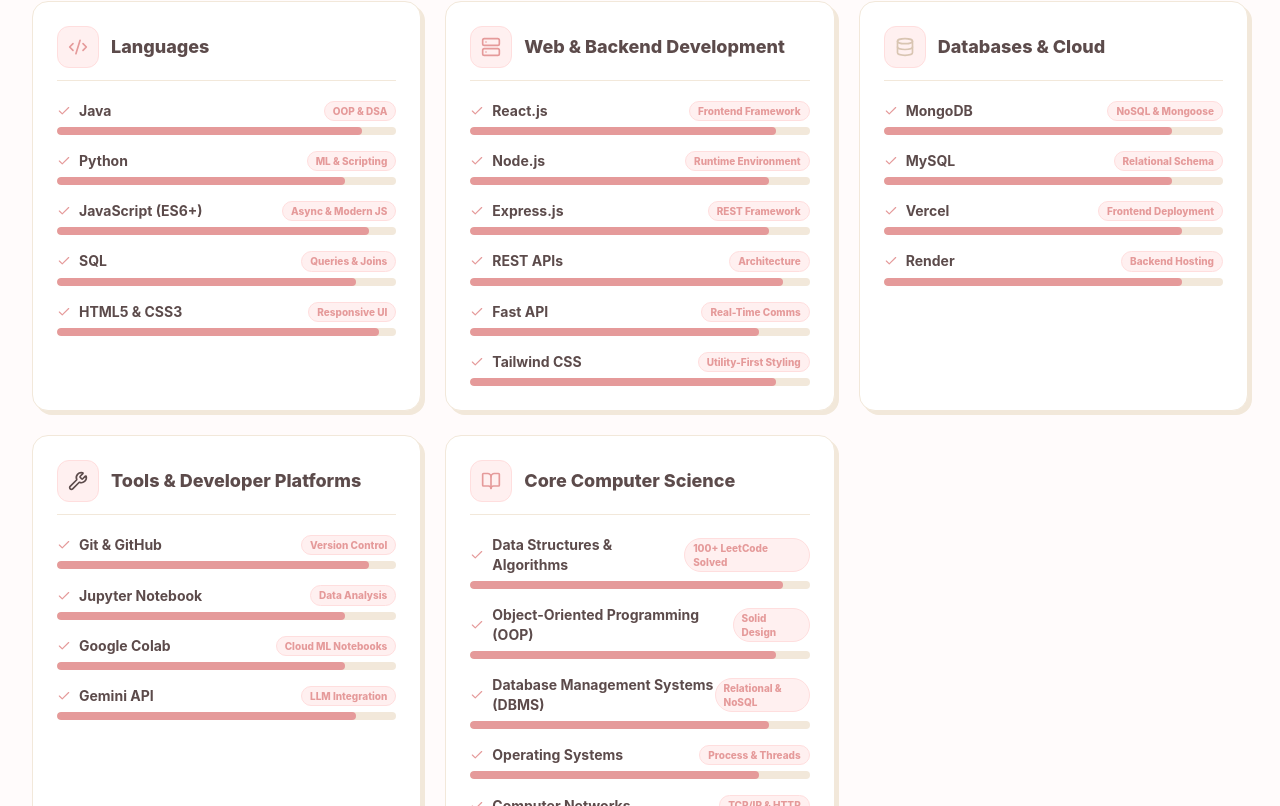
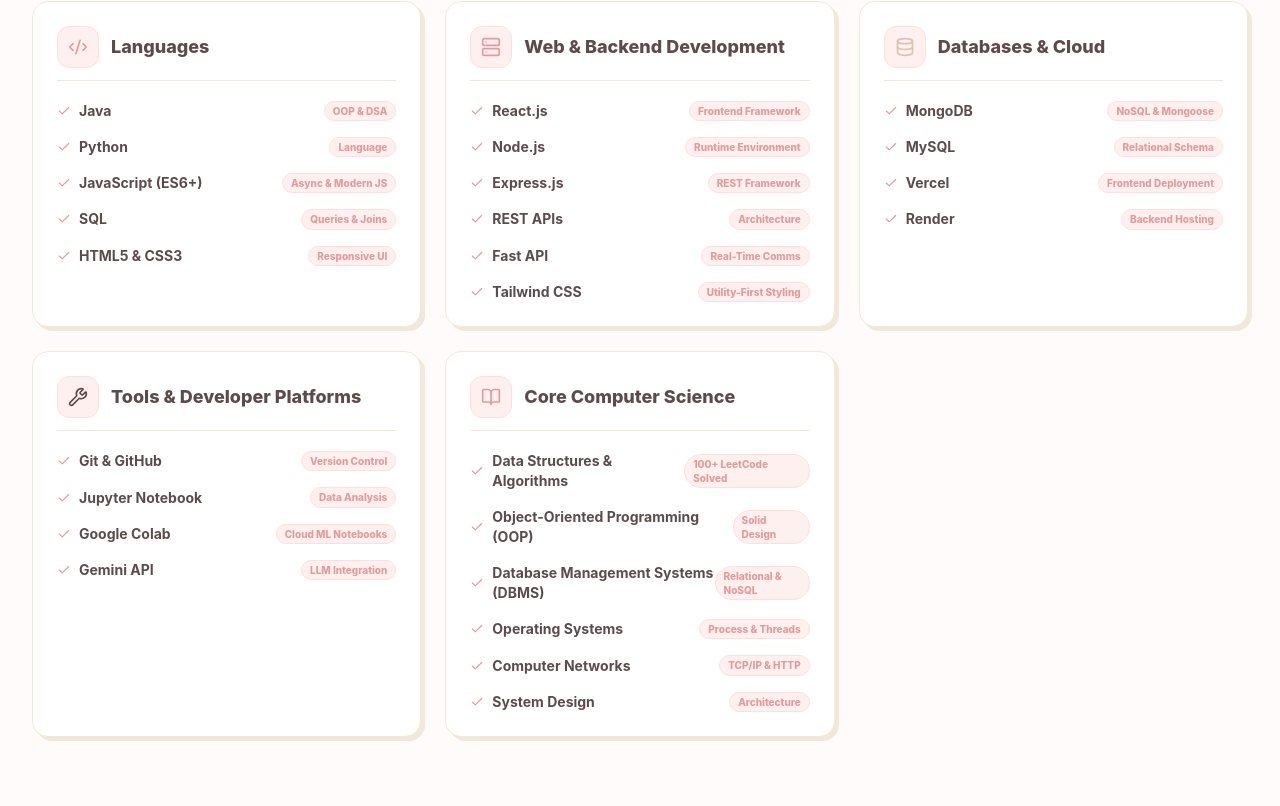
Before and after one commit to aditieishh/aditisportfolio, a React (Vite) app: page / in a window 1280 px wide. Shown: the part 1834-2640 px from the top of the page. Built offline with nearby package versions, Linux system fonts and the light colour scheme.

Commit message:
Update portfolioData.ts

```diff
--- a/src/data/portfolioData.ts
+++ b/src/data/portfolioData.ts
@@ -81,33 +81,33 @@
     title: "Languages",
     iconName: "Code2",
     skills: [
-      { name: "Java", level: 90, badge: "OOP & DSA" },
-      { name: "Python", level: 85, badge: "ML & Scripting" },
-      { name: "JavaScript (ES6+)", level: 92, badge: "Async & Modern JS" },
-      { name: "SQL", level: 88, badge: "Queries & Joins" },
-      { name: "HTML5 & CSS3", level: 95, badge: "Responsive UI" }
+      { name: "Java",  badge: "OOP & DSA" },
+      { name: "Python",  badge: "Language" },
+      { name: "JavaScript (ES6+)",  badge: "Async & Modern JS" },
+      { name: "SQL",  badge: "Queries & Joins" },
+      { name: "HTML5 & CSS3",  badge: "Responsive UI" }
     ]
   },
   {
     title: "Web & Backend Development",
     iconName: "Server",
     skills: [
-      { name: "React.js", level: 90, badge: "Frontend Framework" },
-      { name: "Node.js", level: 88, badge: "Runtime Environment" },
-      { name: "Express.js", level: 88, badge: "REST Framework" },
-      { name: "REST APIs", level: 92, badge: "Architecture" },
-      { name: "Fast API", level: 85, badge: "Real-Time Comms" },
-      { name: "Tailwind CSS", level: 90, badge: "Utility-First Styling" }
+      { name: "React.js",  badge: "Frontend Framework" },
+      { name: "Node.js",  badge: "Runtime Environment" },
+      { name: "Express.js",  badge: "REST Framework" },
+      { name: "REST APIs", badge: "Architecture" },
+      { name: "Fast API",  badge: "Real-Time Comms" },
+      { name: "Tailwind CSS",  badge: "Utility-First Styling" }
     ]
   },
   {
     title: "Databases & Cloud",
     iconName: "Database",
     skills: [
-      { name: "MongoDB", level: 85, badge: "NoSQL & Mongoose" },
-      { name: "MySQL", level: 85, badge: "Relational Schema" },
-      { name: "Vercel", level: 88, badge: "Frontend Deployment" },
-      { name: "Render", level: 88, badge: "Backend Hosting" }
+      { name: "MongoDB",  badge: "NoSQL & Mongoose" },
+      { name: "MySQL",  badge: "Relational Schema" },
+      { name: "Vercel",  badge: "Frontend Deployment" },
+      { name: "Render",  badge: "Backend Hosting" }
     ]
   },
 
@@ -115,22 +115,22 @@
     title: "Tools & Developer Platforms",
     iconName: "Wrench",
     skills: [
-      { name: "Git & GitHub", level: 92, badge: "Version Control" },
-      { name: "Jupyter Notebook", level: 85, badge: "Data Analysis" },
-      { name: "Google Colab", level: 85, badge: "Cloud ML Notebooks" },
-      { name: "Gemini API", level: 88, badge: "LLM Integration" }
+      { name: "Git & GitHub",  badge: "Version Control" },
+      { name: "Jupyter Notebook",  badge: "Data Analysis" },
+      { name: "Google Colab",  badge: "Cloud ML Notebooks" },
+      { name: "Gemini API",  badge: "LLM Integration" }
     ]
   },
   {
     title: "Core Computer Science",
     iconName: "BookOpen",
     skills: [
-      { name: "Data Structures & Algorithms", level: 92, badge: "100+ LeetCode Solved" },
-      { name: "Object-Oriented Programming (OOP)", level: 90, badge: "Solid Design" },
-      { name: "Database Management Systems (DBMS)", level: 88, badge: "Relational & NoSQL" },
-      { name: "Operating Systems", level: 85, badge: "Process & Threads" },
-      { name: "Computer Networks", level: 85, badge: "TCP/IP & HTTP" },
-      { name: "System Design", level: 85, badge: "Architecture" },
+      { name: "Data Structures & Algorithms",  badge: "100+ LeetCode Solved" },
+      { name: "Object-Oriented Programming (OOP)",  badge: "Solid Design" },
+      { name: "Database Management Systems (DBMS)",  badge: "Relational & NoSQL" },
+      { name: "Operating Systems",  badge: "Process & Threads" },
+      { name: "Computer Networks",  badge: "TCP/IP & HTTP" },
+      { name: "System Design",  badge: "Architecture" },
 
     ]
   }
```
